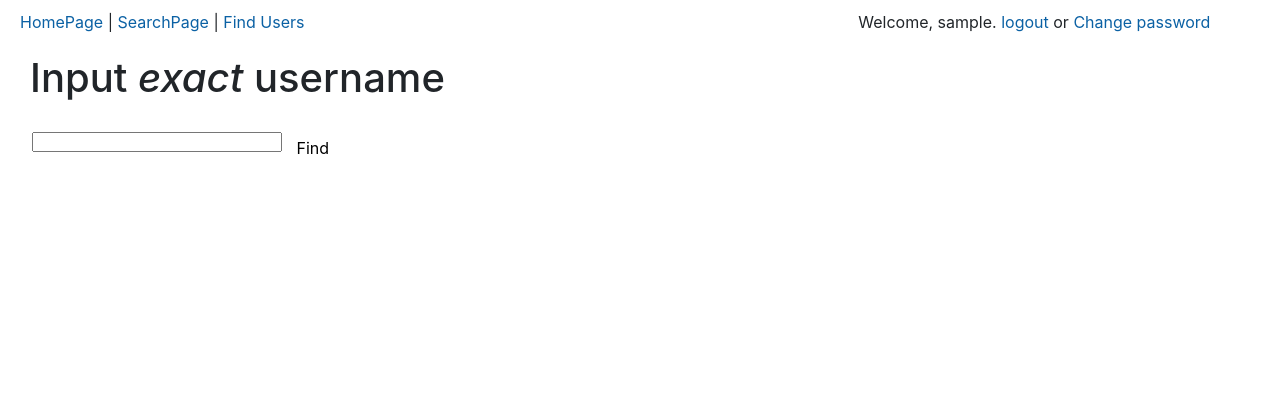
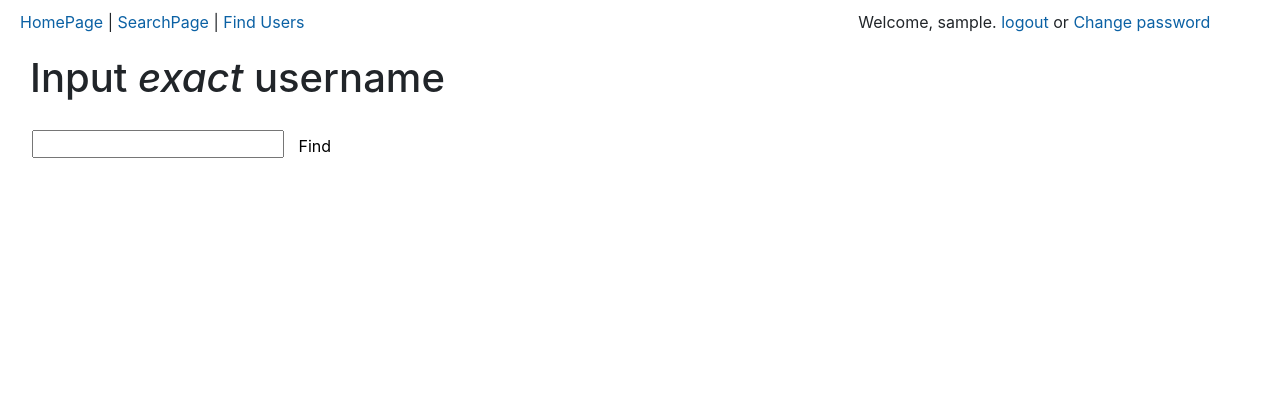
Before and after one commit to imwangf/fw3e11_msc_project, a Django app: page /accounts/users/ in a window 1280 px wide. Shown: the top 420 px of the page. Run offline with Django 3.2, Linux system fonts and the light colour scheme; the visitor is signed in with stand-in values (Sample User, id 1); parts of the project's set-up code (start-up, migrations or seed data) failed here and were passed over; some libraries are stand-ins or nearby versions.

Commit message:
0.52a
search_field css fixing

```diff
--- a/templates/accounts/find_user.html
+++ b/templates/accounts/find_user.html
@@ -19,14 +19,14 @@
         margin: -1 auto;
         padding: 10px 3px;
     }
-    form #search_text {
+    /*form #search_text {
         height: 20px;
         width: 250px;
         font-size: 16px;
         padding: 5px 2px;
-    }
+    }*/
     #submit {
-        vertical-align: bottom;
+        vertical-align: middle;
         background: none;
         border: none;
         size: 20px;
--- a/templates/wikiforum/search.html
+++ b/templates/wikiforum/search.html
@@ -90,7 +90,7 @@
     <table>
         {{ form }}
     </table>
-    <label>&nbsp;</label>
+    <!--label>&nbsp;</label-->
     <input id="submit" type="submit" value="Search" />
 </form>
 
```
